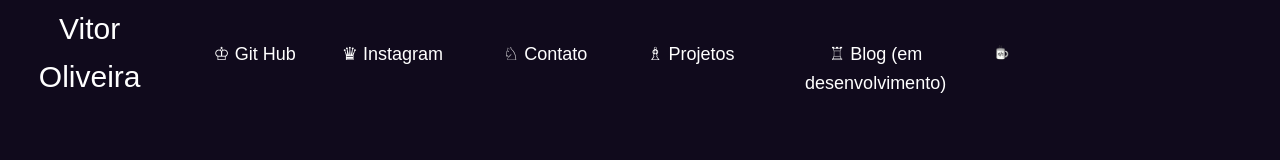
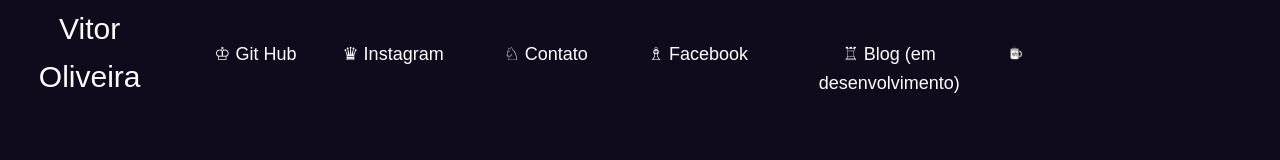
Before and after one commit to VitorDev01/about-me-4.1, a plain HTML site: page index.html in a window 1280 px wide. Shown: the top 160 px of the page. Drawn offline with Linux system fonts and the light colour scheme.

Commit message:
Update index.html

```diff
--- a/index.html
+++ b/index.html
@@ -378,7 +378,7 @@
 
              <li><a href="https://wa.me/5524992717594">♘ Contato</a></li>
 
-             <li><a href="https://github.com/VitorDev01?tab=repositories">♗ Projetos</a></li>
+             <li><a href="https://www.facebook.com/profile.php?id=100078322466753">♗ Facebook</a></li>
 
              <li><a href="https://vitordev01.github.io/404-page/">♖ Blog (em desenvolvimento)</a></li>
              <img id="dev2" src="dev2.png">
```
